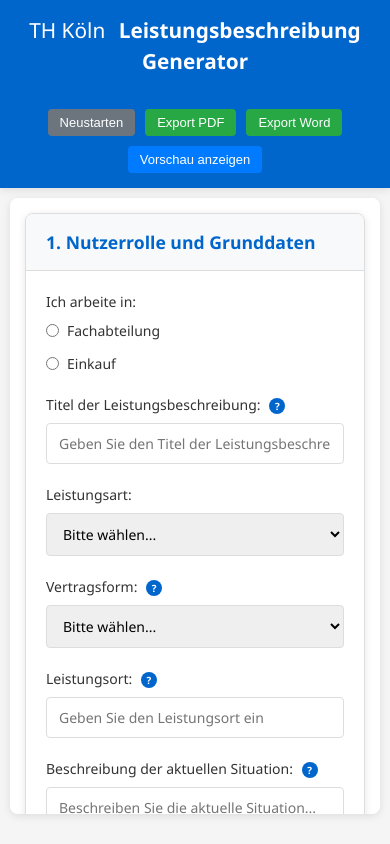
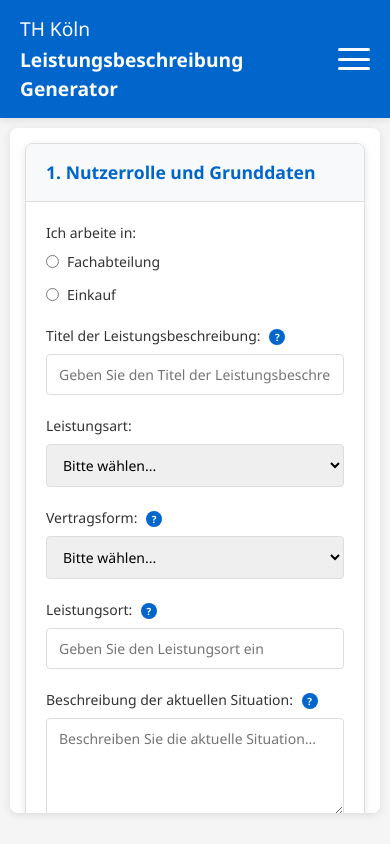
Before and after one commit to mai-space-de/leistungsbeschreibungsgenerator, a Vue app: page / in a window 390 px wide. Built offline with nearby package versions, Linux system fonts and the light colour scheme.

Commit message:
Add hamburger menu for mobile responsive header
Co-authored-by: mai-space <38419872+mai-space@users.noreply.github.com>

```diff
--- a/src/components/HeaderBar.vue
+++ b/src/components/HeaderBar.vue
@@ -4,7 +4,21 @@
       <span class="th-koeln">TH Köln</span>
       Leistungsbeschreibung Generator
     </h1>
-    <div class="header-buttons">
+
+    <!-- Hamburger Menu Button (Mobile Only) -->
+    <button
+      @click="toggleMobileMenu"
+      class="hamburger-btn"
+      :class="{ 'is-active': isMobileMenuOpen }"
+      aria-label="Menu"
+    >
+      <span class="hamburger-line"></span>
+      <span class="hamburger-line"></span>
+      <span class="hamburger-line"></span>
+    </button>
+
+    <!-- Desktop Buttons -->
+    <div class="header-buttons desktop-buttons">
       <button @click="$emit('restart')" class="btn btn-secondary">
         Neustarten
       </button>
@@ -18,6 +32,24 @@
         {{ showPreview ? 'Vorschau ausblenden' : 'Vorschau anzeigen' }}
       </button>
     </div>
+
+    <!-- Mobile Menu Overlay -->
+    <transition name="slide-fade">
+      <div v-if="isMobileMenuOpen" class="mobile-menu">
+        <button @click="handleMobileAction('restart')" class="btn btn-secondary btn-mobile">
+          Neustarten
+        </button>
+        <button @click="handleMobileAction('export-pdf')" class="btn btn-success btn-mobile">
+          Export PDF
+        </button>
+        <button @click="handleMobileAction('export-word')" class="btn btn-success btn-mobile">
+          Export Word
+        </button>
+        <button @click="handleMobileAction('toggle-preview')" class="btn btn-primary btn-mobile">
+          {{ showPreview ? 'Vorschau ausblenden' : 'Vorschau anzeigen' }}
+        </button>
+      </div>
+    </transition>
   </header>
 </template>
 
@@ -33,7 +65,8 @@ export default {
   emits: ['restart', 'export-pdf', 'export-word', 'toggle-preview', 'height-changed'],
   data() {
     return {
-      resizeObserver: null
+      resizeObserver: null,
+      isMobileMenuOpen: false
     };
   },
   mounted() {
@@ -48,6 +81,13 @@ export default {
     }
   },
   methods: {
+    toggleMobileMenu() {
+      this.isMobileMenuOpen = !this.isMobileMenuOpen;
+    },
+    handleMobileAction(action) {
+      this.$emit(action);
+      this.isMobileMenuOpen = false;
+    },
     emitHeight() {
       if (this.$el) {
         const height = this.$el.getBoundingClientRect().height;
@@ -79,6 +119,7 @@ export default {
   gap: 1rem;
   box-shadow: 0 2px 8px rgba(0, 0, 0, 0.1);
   flex-shrink: 0;
+  position: relative;
 }
 
 .header-title {
@@ -96,6 +137,75 @@ export default {
   display: flex;
   gap: 10px;
   flex-wrap: wrap;
+}
+
+/* Hamburger Menu Button */
+.hamburger-btn {
+  display: none;
+  flex-direction: column;
+  justify-content: space-around;
+  width: 32px;
+  height: 28px;
+  background: transparent;
+  border: none;
+  cursor: pointer;
+  padding: 0;
+  z-index: 1001;
+}
+
+.hamburger-line {
+  width: 100%;
+  height: 3px;
+  background-color: white;
+  border-radius: 2px;
+  transition: all 0.3s ease;
+}
+
+.hamburger-btn.is-active .hamburger-line:nth-child(1) {
+  transform: rotate(45deg) translate(8px, 8px);
+}
+
+.hamburger-btn.is-active .hamburger-line:nth-child(2) {
+  opacity: 0;
+}
+
+.hamburger-btn.is-active .hamburger-line:nth-child(3) {
+  transform: rotate(-45deg) translate(7px, -7px);
+}
+
+/* Mobile Menu */
+.mobile-menu {
+  display: none;
+  position: absolute;
+  top: 100%;
+  left: 0;
+  right: 0;
+  background: var(--primary);
+  padding: 15px 20px;
+  box-shadow: 0 4px 8px rgba(0, 0, 0, 0.2);
+  z-index: 1000;
+  flex-direction: column;
+  gap: 10px;
+}
+
+.btn-mobile {
+  width: 100%;
+  text-align: center;
+}
+
+/* Slide-fade transition */
+.slide-fade-enter-active {
+  transition: all 0.3s ease;
+}
+
+.slide-fade-leave-active {
+  transition: all 0.2s ease;
+}
+
+.slide-fade-enter-from,
+.slide-fade-leave-to {
+  transform: translateY(-10px);
+  opacity: 0;
 }
 
 .btn {
@@ -142,25 +252,34 @@ export default {
 
 @media (max-width: 768px) {
   .header-bar {
-    flex-direction: column;
-    text-align: center;
-    padding: 15px;
+    padding: 15px 20px;
     height: auto;
-    min-height: var(--header-height);
+    min-height: 60px;
   }
 
   .header-title {
-    margin-bottom: 15px;
-    font-size: 1.3rem;
+    font-size: 1.2rem;
+    flex: 1;
   }
 
-  .header-buttons {
-    justify-content: center;
+  .th-koeln {
+    display: block;
+    margin-bottom: 2px;
   }
 
-  .btn {
-    font-size: 13px;
-    padding: 6px 12px;
+  /* Hide desktop buttons on mobile */
+  .desktop-buttons {
+    display: none;
+  }
+
+  /* Show hamburger button on mobile */
+  .hamburger-btn {
+    display: flex;
+  }
+
+  /* Show mobile menu when open */
+  .mobile-menu {
+    display: flex;
   }
 }
 </style>
```
